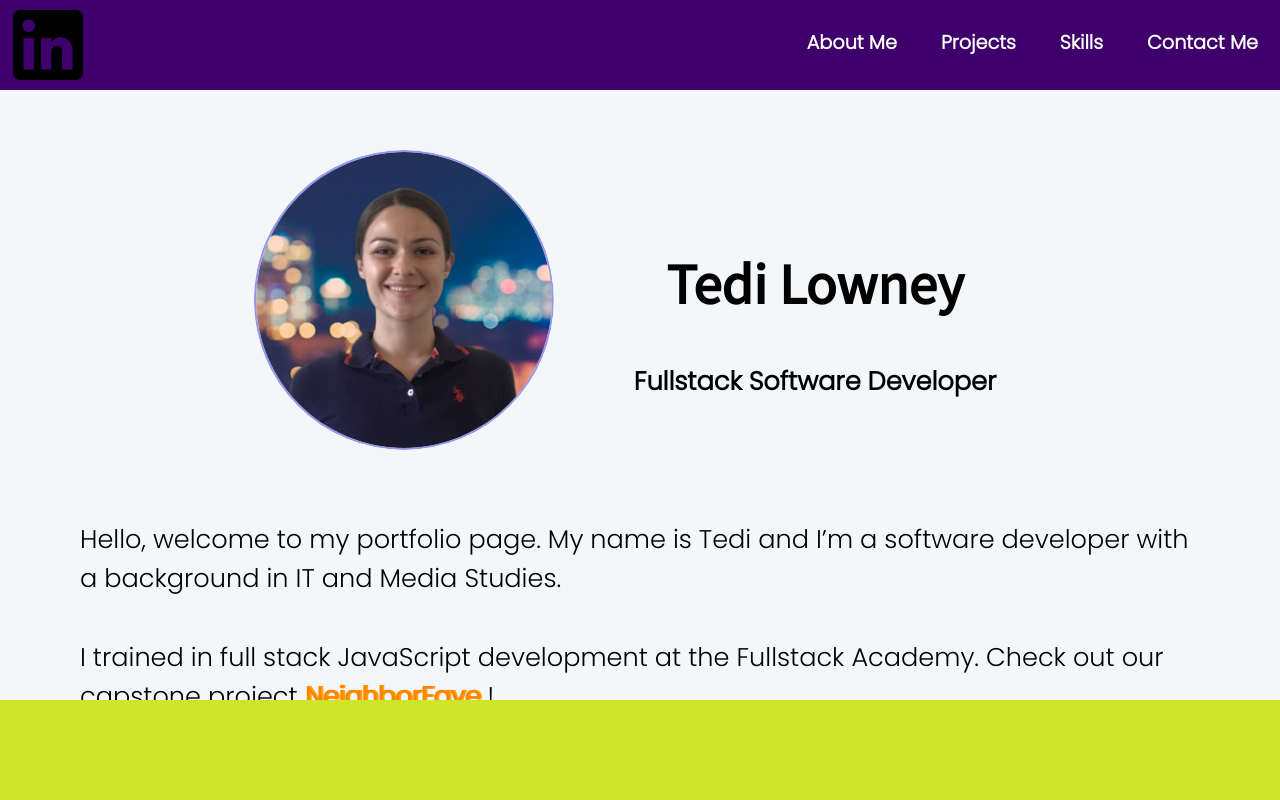
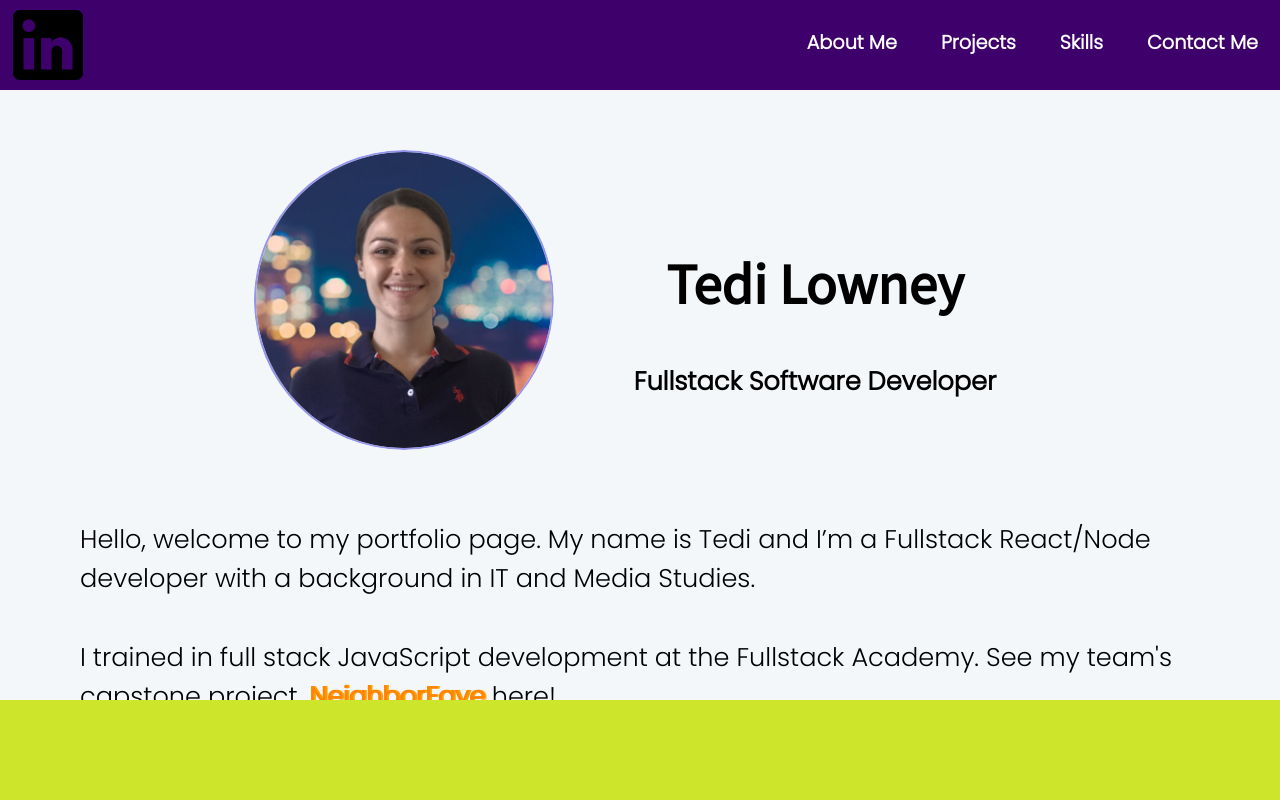
Before and after one commit to Tedicode/new-port, a React (Create React App) app: page / in a window 1280 px wide. Shown: the top 800 px of the page. Built offline with nearby package versions, Linux system fonts and the light colour scheme; a web font is replaced by a local one.

Commit message:
Updated About me - React/Node developer

```diff
--- a/src/App.js
+++ b/src/App.js
@@ -92,19 +92,20 @@ function App() {
           </div>
           <p class="my-paragraph">
             Hello, welcome to my portfolio page. My name is Tedi and I’m a
-            software developer with a background in IT and Media Studies.
+            Fullstack React/Node developer with a background in IT and Media
+            Studies.
           </p>
 
           <p class="my-paragraph">
             I trained in full stack JavaScript development at the Fullstack
-            Academy. Check out our capstone project {""}
+            Academy. See my team's capstone project, {""}
             <a
               className="link-to-NF"
               href="https://github.com/cs-team-02/neighbor-fave"
             >
               NeighborFave
             </a>{" "}
-            !
+            here!
           </p>
           <p class="my-paragraph">
             This month I took part in the #TakeHaction2022 Hackathon for Social
```
